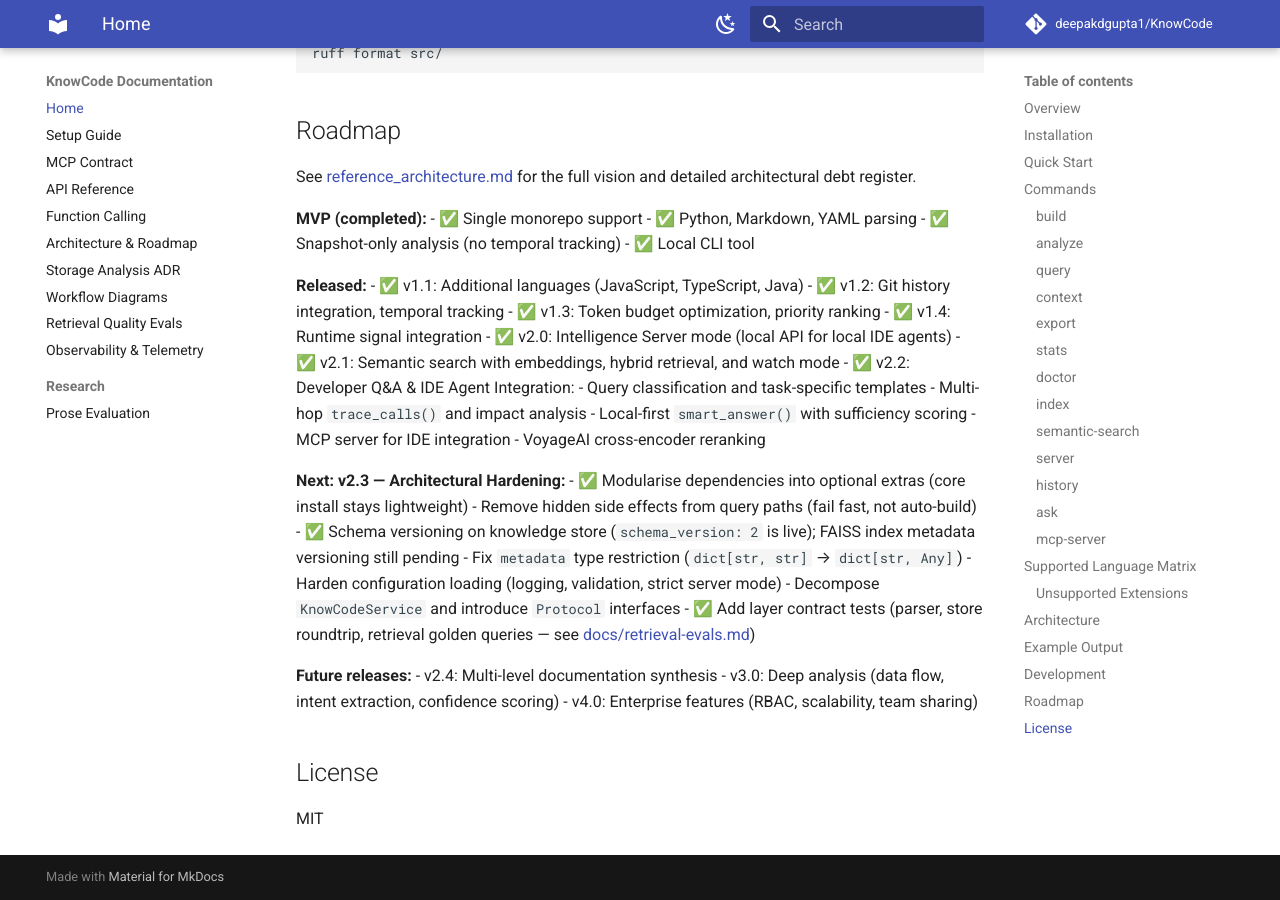
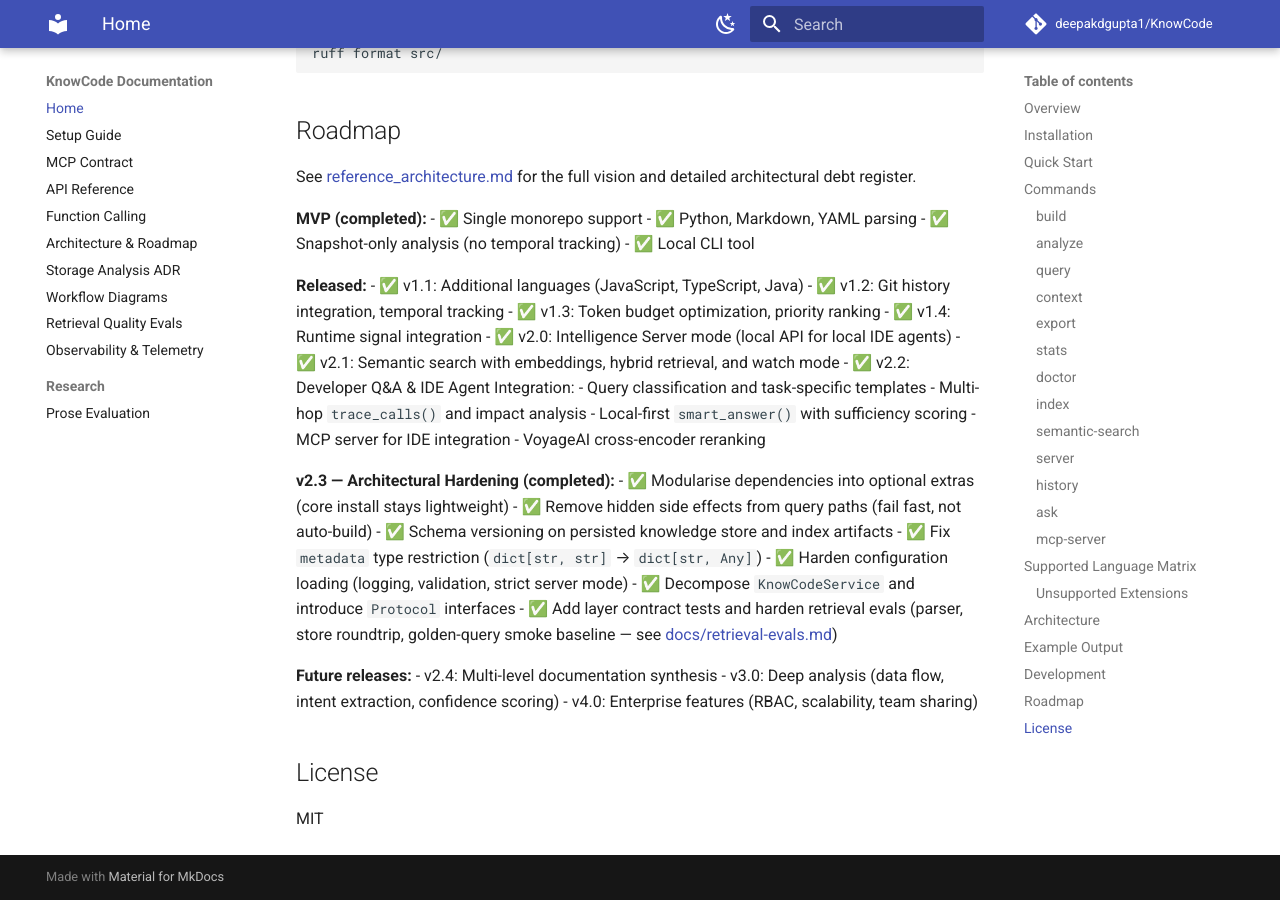
Before and after one commit to deepakdgupta1/KnowCode, an MkDocs documentation site: the page built from docs/index.md, in a window 1280 px wide and 900 px high, scrolled down 7798 px. Built offline with MkDocs 1.6.1 and Material for MkDocs 9.7.7, drawn with Linux system fonts in a browser that asks for light colours; comment, search, counter and statistics services are not loaded.

Commit message:
Document v2.3 completion and add eval smoke baseline

```diff
--- a/docs/index.md
+++ b/docs/index.md
@@ -357,14 +357,14 @@
   - MCP server for IDE integration
   - VoyageAI cross-encoder reranking
 
-**Next: v2.3 — Architectural Hardening:**
+**v2.3 — Architectural Hardening (completed):**
 - ✅ Modularise dependencies into optional extras (core install stays lightweight)
-- Remove hidden side effects from query paths (fail fast, not auto-build)
-- ✅ Schema versioning on knowledge store (`schema_version: 2` is live); FAISS index metadata versioning still pending
-- Fix `metadata` type restriction (`dict[str, str]` → `dict[str, Any]`)
-- Harden configuration loading (logging, validation, strict server mode)
-- Decompose `KnowCodeService` and introduce `Protocol` interfaces
-- ✅ Add layer contract tests (parser, store roundtrip, retrieval golden queries — see [docs/retrieval-evals.md](retrieval-evals.md))
+- ✅ Remove hidden side effects from query paths (fail fast, not auto-build)
+- ✅ Schema versioning on persisted knowledge store and index artifacts
+- ✅ Fix `metadata` type restriction (`dict[str, str]` → `dict[str, Any]`)
+- ✅ Harden configuration loading (logging, validation, strict server mode)
+- ✅ Decompose `KnowCodeService` and introduce `Protocol` interfaces
+- ✅ Add layer contract tests and harden retrieval evals (parser, store roundtrip, golden-query smoke baseline — see [docs/retrieval-evals.md](retrieval-evals.md))
 
 **Future releases:**
 - v2.4: Multi-level documentation synthesis
```
Also changed, not shown: README.md (+1 -1 lines), docs/retrieval-evals.md (+8 -0 lines), 7 other files.
